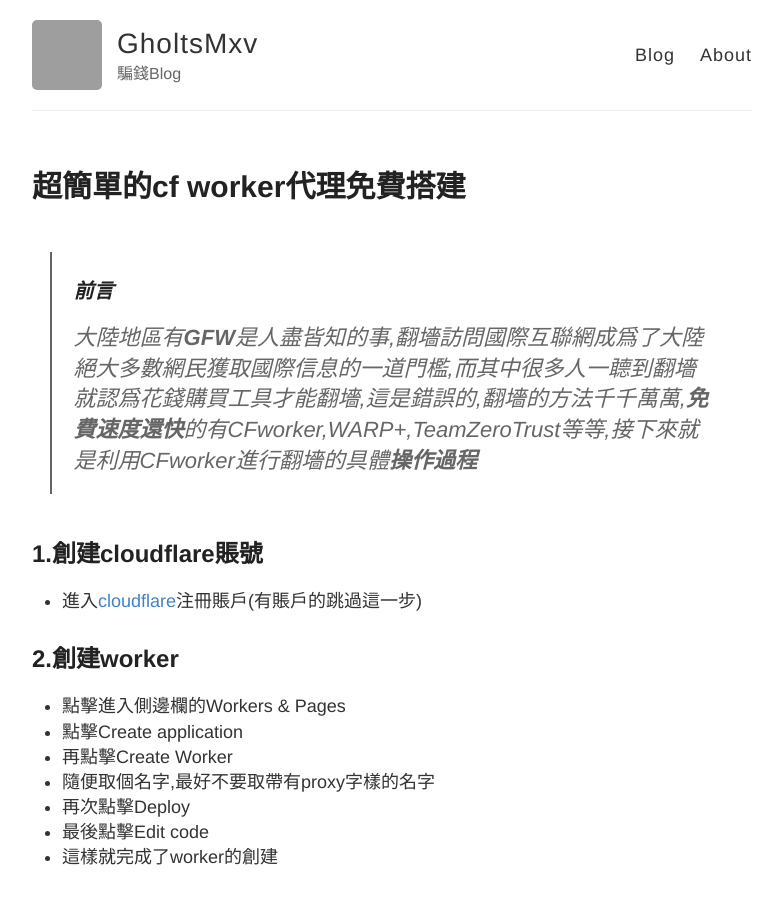
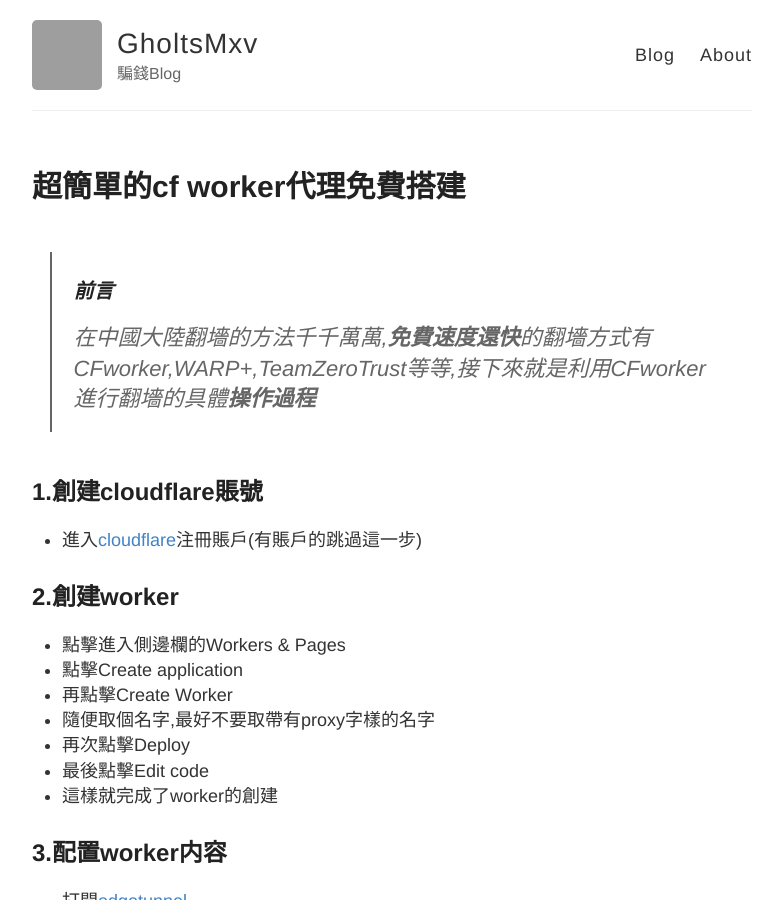
Before and after one commit to GholtsMxv/archiveblogg, a Jekyll site: the page built from _posts/2024-02-12-Proxy for cfworker.md, in a window 1280 px wide and 900 px high. Shown: the whole window, without its empty margins (248-1030 px from the left). Built offline with Jekyll 4.4.1, drawn with Linux system fonts in a browser that asks for light colours; comment, search, counter and statistics services are not loaded; grey boxes are pictures that could not be loaded.

Commit message:
Update 2024-02-12-Proxy for cfworker.md

```diff
--- a/_posts/2024-02-12-Proxy for cfworker.md
+++ b/_posts/2024-02-12-Proxy for cfworker.md
@@ -4,7 +4,7 @@
 ---
 
 >### 前言
->大陸地區有**GFW**是人盡皆知的事,翻墻訪問國際互聯網成爲了大陸絕大多數網民獲取國際信息的一道門檻,而其中很多人一聼到翻墻就認爲花錢購買工具才能翻墻,這是錯誤的,翻墻的方法千千萬萬,**免費速度還快**的有CFworker,WARP+,TeamZeroTrust等等,接下來就是利用CFworker進行翻墻的具體**操作過程**
+>在中國大陸翻墻的方法千千萬萬,**免費速度還快**的翻墻方式有CFworker,WARP+,TeamZeroTrust等等,接下來就是利用CFworker進行翻墻的具體**操作過程**
 
 ## 1.創建cloudflare賬號
 
```
